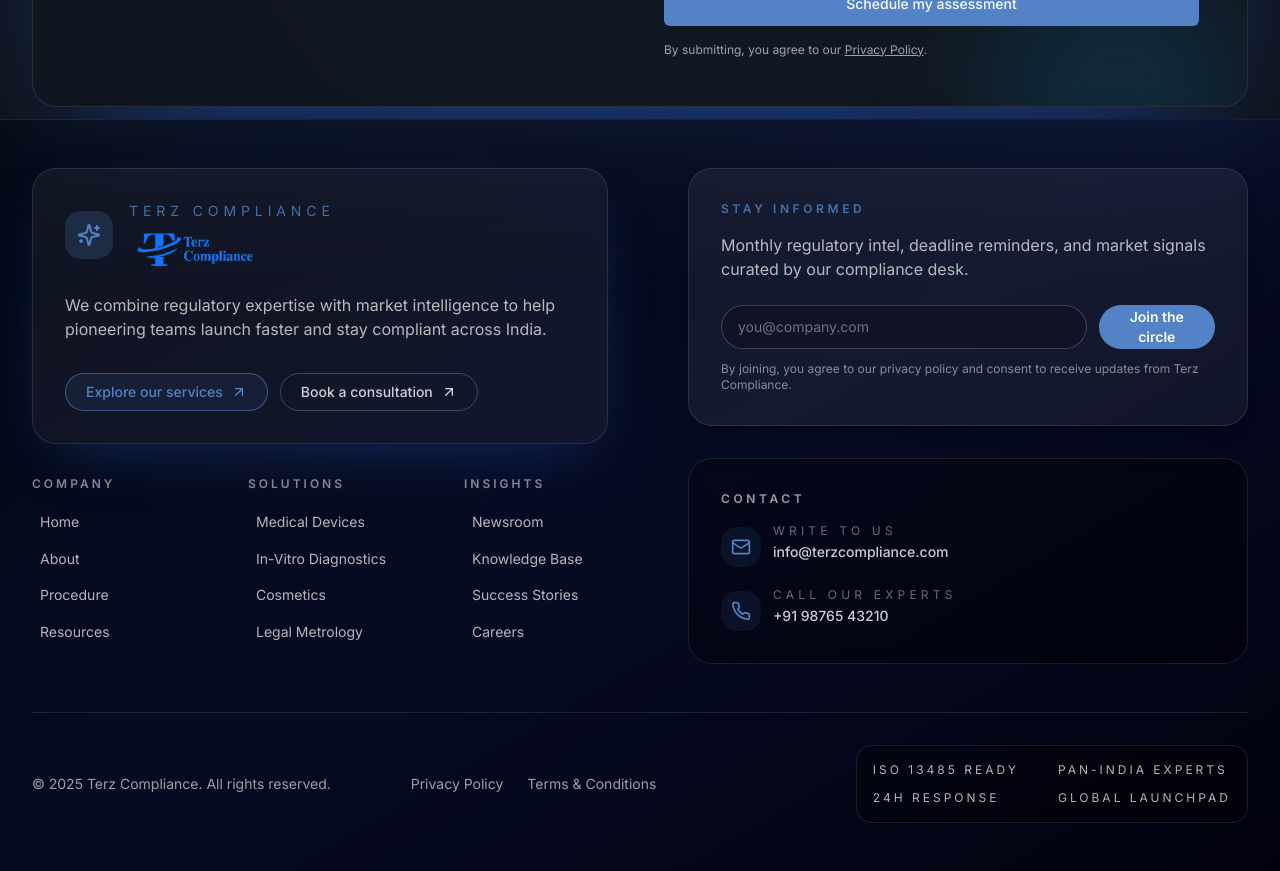
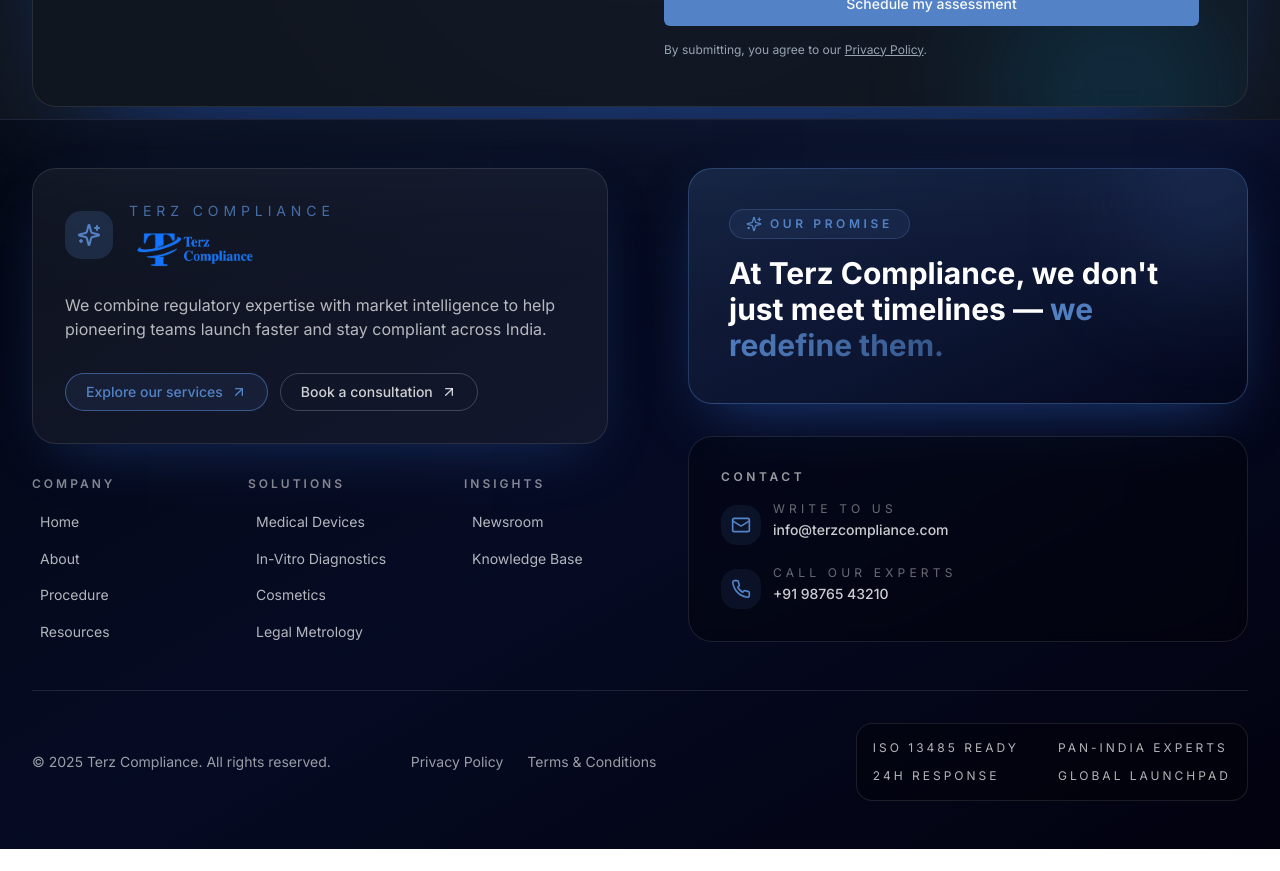
Before and after one commit to maynk07gupta/terz-launchpad-web, a React (Vite) app: page / in a window 1280 px wide. Shown: the part 4980-5851 px from the top of the page. After the commit the page ends 5829 px from the top, so only its background shows below. Built offline with nearby package versions, Linux system fonts and the light colour scheme.

Commit message:
Refactor footer links and routing
Update footer to remove Careers and Success Stories, adjust Legal Metrology link to point to /procedure, and replace Stay Informed card with bold tagline.

```diff
--- a/src/components/Footer.tsx
+++ b/src/components/Footer.tsx
@@ -13,14 +13,12 @@ const serviceLinks = [
   { label: "Medical Devices", to: "/services#medical-devices" },
   { label: "In-Vitro Diagnostics", to: "/services#ivd" },
   { label: "Cosmetics", to: "/services#cosmetics" },
-  { label: "Legal Metrology", to: "/services#lmpc" },
+  { label: "Legal Metrology", to: "/procedure" },
 ];
 
 const insightLinks = [
   { label: "Newsroom", to: "/resources#news" },
   { label: "Knowledge Base", to: "/resources#guides" },
-  { label: "Success Stories", to: "/resources#success" },
-  { label: "Careers", to: "/careers" },
 ];
 
 const contactMethods = [
@@ -146,35 +144,25 @@ const Footer = () => {
           </div>
 
           <div className="space-y-6 md:space-y-8">
-            <div className="rounded-3xl border border-white/10 bg-white/[0.06] p-5 md:p-8 shadow-lg transition-all duration-500 hover:-translate-y-2 hover:border-primary/50 hover:bg-white/[0.1]">
-              <h3 className="text-xs font-semibold uppercase tracking-[0.3em] text-primary/80">
-                Stay Informed
-              </h3>
-              <p className="mt-4 text-base text-white/70">
-                Monthly regulatory intel, deadline reminders, and market signals
-                curated by our compliance desk.
-              </p>
-              <form className="mt-6 flex flex-col gap-3 sm:flex-row">
-                <label htmlFor="footer-email" className="sr-only">
-                  Email address
-                </label>
-                <input
-                  id="footer-email"
-                  type="email"
-                  placeholder="you@company.com"
-                  className="h-11 w-full rounded-full border border-white/20 bg-black/20 px-4 text-sm text-white placeholder:text-white/40 focus:border-primary focus:outline-none focus:ring-2 focus:ring-primary/50"
-                />
-                <button
-                  type="submit"
-                  className="group inline-flex h-11 items-center justify-center rounded-full bg-primary px-6 text-sm font-semibold text-primary-foreground transition-transform duration-300 hover:-translate-y-1 hover:shadow-[0_15px_30px_-15px_rgba(59,130,246,0.7)]"
-                >
-                  Join the circle
-                </button>
-              </form>
-              <p className="mt-3 text-xs text-white/50">
-                By joining, you agree to our privacy policy and consent to receive
-                updates from Terz Compliance.
-              </p>
+            <div className="relative overflow-hidden rounded-3xl border border-primary/40 bg-gradient-to-br from-primary/20 via-primary/10 to-transparent p-8 md:p-10 shadow-[0_20px_60px_-25px_rgba(59,130,246,0.5)] transition-all duration-500 hover:-translate-y-2 hover:border-primary/60 hover:shadow-[0_25px_70px_-25px_rgba(59,130,246,0.7)]">
+              <div
+                aria-hidden
+                className="pointer-events-none absolute -right-8 -top-8 h-32 w-32 rounded-full bg-primary/30 blur-3xl"
+              />
+              <div className="relative">
+                <div className="mb-4 inline-flex items-center gap-2 rounded-full border border-primary/30 bg-primary/10 px-4 py-1.5">
+                  <Sparkles className="h-4 w-4 text-primary" />
+                  <span className="text-xs font-semibold uppercase tracking-[0.3em] text-primary">
+                    Our Promise
+                  </span>
+                </div>
+                <h3 className="text-2xl md:text-3xl font-bold leading-tight text-white">
+                  At Terz Compliance, we don't just meet timelines —{" "}
+                  <span className="bg-gradient-to-r from-primary via-primary/80 to-primary/60 bg-clip-text text-transparent">
+                    we redefine them.
+                  </span>
+                </h3>
+              </div>
             </div>
 
             <div className="rounded-3xl border border-white/10 bg-black/30 p-5 md:p-8 backdrop-blur">
```
